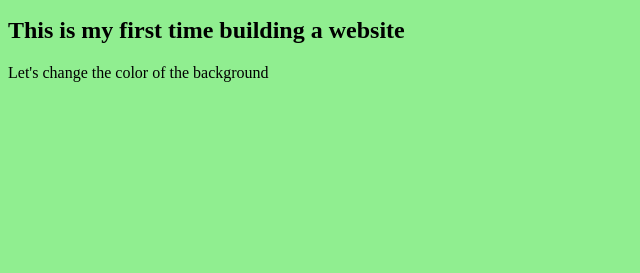
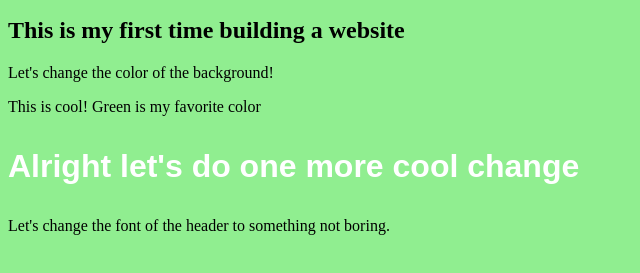
Before and after one commit to hende586/class-demo, a plain HTML site: page index.html in a window 1280 px wide. Shown: the part 461-734 px from the top of the page, without its empty margins (0-640 px from the left). Drawn offline with Linux system fonts and the light colour scheme.

Commit message:
Changed the font style on my third header to not be boring.

```diff
--- a/index.html
+++ b/index.html
@@ -1,7 +1,9 @@
 <!DOCTYPE html>
 <html lang="en">
 <head>
-    <style>  body{background-color: lightgreen;}</style>
+    <style>  body{background-color: lightgreen;}
+        h3{font-family:fantasy; color:white; font-size:xx-large}
+    </style>
 
 
     <meta charset="UTF-8">
@@ -15,5 +17,10 @@
     <p>Translation: Hello World</p>
 </body>
 <h2>This is my first time building a website</h2>
-<p>Let's change the color of the background</p>
+<p>Let's change the color of the background!</p>
+<p>This is cool! Green is my favorite color</p>
+<body>
+    <h3>Alright let's do one more cool change</h3>
+    <p>Let's change the font of the header to something not boring.</p>
+</body>
 </html>
```
Also changed, not shown: 1 other file.
